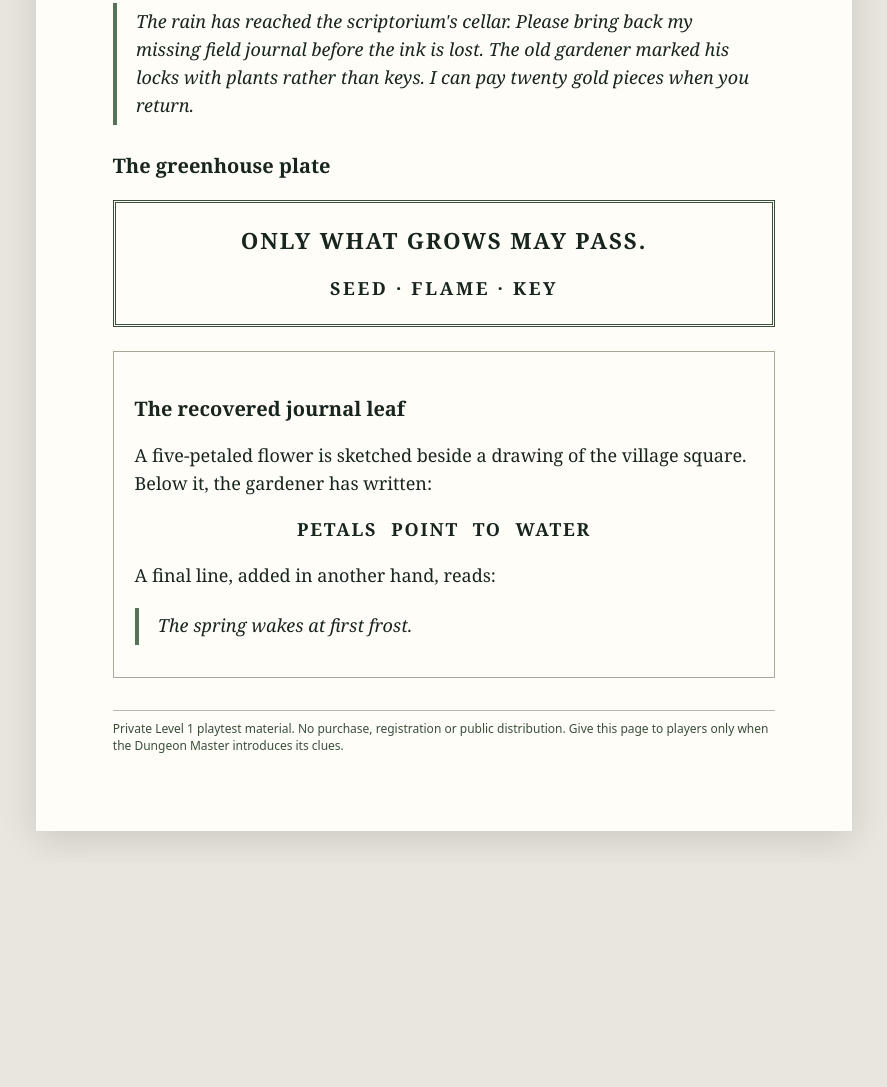
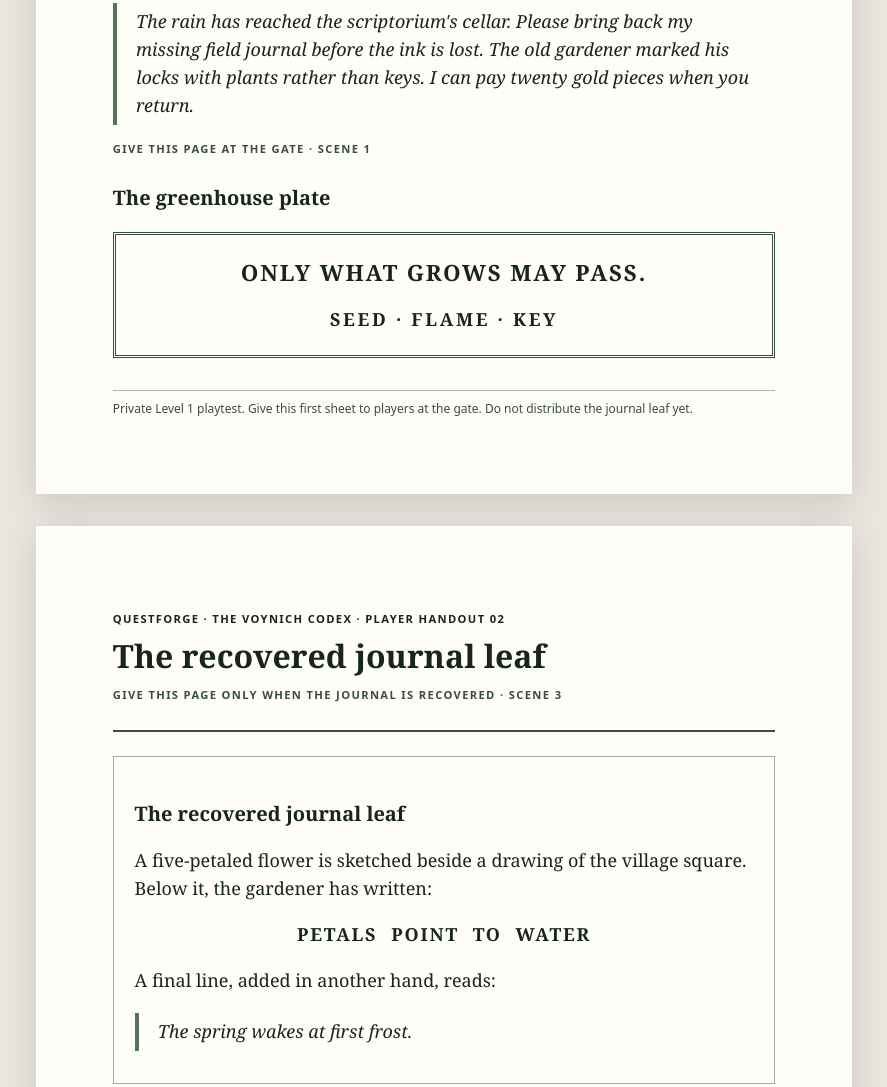
Before and after one commit to hippolicalotapus/QuestForge, a plain HTML site: page development/inkbound-threshold-player-handout-print.html in a window 1280 px wide. Shown: the part 284-1371 px from the top of the page, without its empty margins (196-1083 px from the left). Before the commit the page ends 1147 px from the top, so only its background shows below. Drawn offline with Linux system fonts and the light colour scheme.

Commit message:
Split Inkbound player clues into scene-gated printable pages

```diff
--- a/development/inkbound-threshold-player-handout-print.html
+++ b/development/inkbound-threshold-player-handout-print.html
@@ -3,7 +3,7 @@
 <title>The Inkbound Threshold — Player Handout 01</title>
 <style>
 :root{color-scheme:light}*{box-sizing:border-box}body{margin:0;background:#e9e6df;color:#18251e;font:18px/1.55 Georgia,serif}
-.sheet{width:min(100%,8.5in);margin:2rem auto;padding:.8in;background:#fffdf7;box-shadow:0 8px 35px #0002}
+.sheet{width:min(100%,8.5in);margin:2rem auto;padding:.8in;background:#fffdf7;box-shadow:0 8px 35px #0002}.sheet+.sheet{margin-top:2rem}.scene-label{font:700 .7rem/1.4 system-ui,sans-serif;letter-spacing:.12em;text-transform:uppercase;color:#394f3b}
 header{border-bottom:2px solid #394f3b;padding-bottom:1rem;margin-bottom:1.5rem}
 small{font:700 .7rem/1.4 system-ui,sans-serif;letter-spacing:.12em;text-transform:uppercase}
 h1{font-size:2rem;line-height:1.2;margin:.4rem 0}h2{font-size:1.25rem;margin:1.6rem 0 .5rem}
@@ -14,12 +14,12 @@ blockquote{border-left:4px solid #56735a;margin:1rem 0;padding:.3rem 1.2rem;font
 .clue{font-weight:bold;letter-spacing:.1em;text-align:center;word-spacing:.4em}
 footer{border-top:1px solid #b4b8ae;margin-top:2rem;padding-top:.6rem;font:12px/1.4 system-ui,sans-serif;color:#394f3b}
 @page{size:letter;margin:.5in}
-@media print{body{background:#fff}.sheet{width:100%;margin:0;padding:.15in;box-shadow:none;break-inside:avoid}header,.plate,.journal{break-inside:avoid}}
+@media print{body{background:#fff}.sheet{width:100%;margin:0;padding:.15in;box-shadow:none;break-inside:avoid}.sheet+.sheet{margin-top:0;break-before:page;page-break-before:always}header,.plate,.journal{break-inside:avoid}}
 @media(max-width:600px){.sheet{margin:0;padding:1.25rem}h1{font-size:1.65rem}}
 </style></head><body><main class="sheet">
 <header><small>QuestForge · The Voynich Codex · Player handout 01</small><h1>The Inkbound Threshold</h1><p>A request from archivist Mara Fen</p></header>
 <blockquote>The rain has reached the scriptorium's cellar. Please bring back my missing field journal before the ink is lost. The old gardener marked his locks with plants rather than keys. I can pay twenty gold pieces when you return.</blockquote>
-<h2>The greenhouse plate</h2><section class="plate" aria-label="Words and emblems on the gate"><strong>ONLY WHAT GROWS MAY PASS.</strong><div class="symbols">SEED · FLAME · KEY</div></section>
-<section class="journal" aria-label="Recovered journal leaf"><h2>The recovered journal leaf</h2><p>A five-petaled flower is sketched beside a drawing of the village square. Below it, the gardener has written:</p><p class="clue">PETALS POINT TO WATER</p><p>A final line, added in another hand, reads:</p><blockquote>The spring wakes at first frost.</blockquote></section>
-<footer>Private Level 1 playtest material. No purchase, registration or public distribution. Give this page to players only when the Dungeon Master introduces its clues.</footer>
+<p class="scene-label">Give this page at the gate · Scene 1</p><h2>The greenhouse plate</h2><section class="plate" aria-label="Words and emblems on the gate"><strong>ONLY WHAT GROWS MAY PASS.</strong><div class="symbols">SEED · FLAME · KEY</div></section>
+<footer>Private Level 1 playtest. Give this first sheet to players at the gate. Do not distribute the journal leaf yet.</footer></main><main class="sheet"><header><small>QuestForge · The Voynich Codex · Player handout 02</small><h1>The recovered journal leaf</h1><p class="scene-label">Give this page only when the journal is recovered · Scene 3</p></header><section class="journal" aria-label="Recovered journal leaf"><h2>The recovered journal leaf</h2><p>A five-petaled flower is sketched beside a drawing of the village square. Below it, the gardener has written:</p><p class="clue">PETALS POINT TO WATER</p><p>A final line, added in another hand, reads:</p><blockquote>The spring wakes at first frost.</blockquote></section>
+<footer>Private Level 1 playtest material. No purchase, registration or public distribution. Give this second sheet to players only after they recover the journal.</footer>
 </main></body></html>
```
